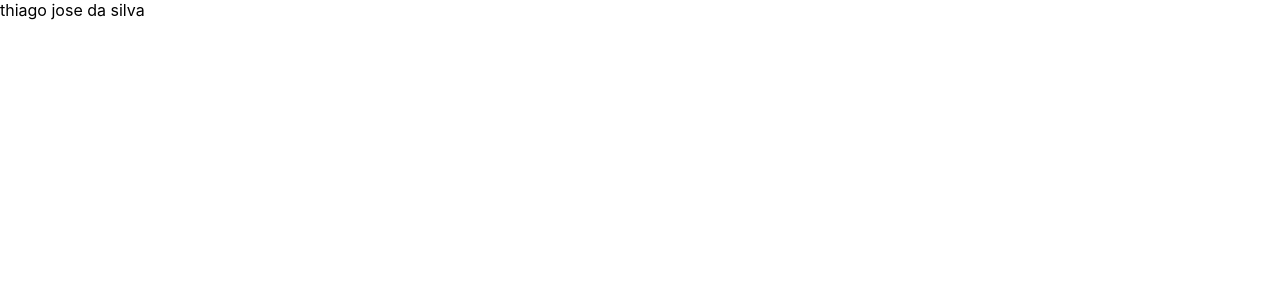
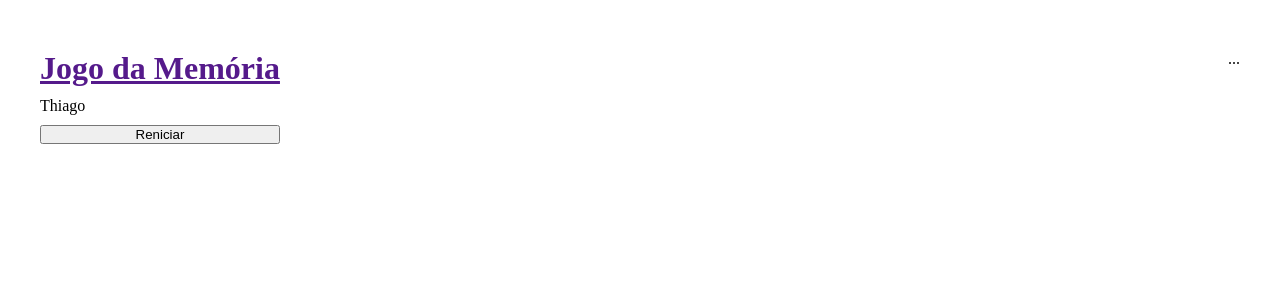
Before and after one commit to thiagoadssilva/ThiagoJogoDaMemoria, a React (Create React App) app in the folder frontend/: page / in a window 1280 px wide. Shown: the top 300 px of the page. Built offline with nearby package versions, Linux system fonts and the light colour scheme.

Commit message:
Iniciando a criação do componente geral

```diff
--- /dev/null
+++ b/frontend/src/App.styles.ts
@@ -0,0 +1,30 @@
+import styles from 'styled-components'
+
+export const Container = styles.div`
+  width: 100%;
+  max-width: 1200px;
+  margin: auto;
+  display: flex;
+  padding: 50px 0;
+`;
+
+export const Info = styles.div`
+  display: flex;
+  flex-direction: column;
+  width: auto;
+`;
+
+export const LogoLink = styles.a`
+  diplay: block;
+`;
+
+export const InfoArea = styles.div`
+  width: 100%;
+  margin: 10px 0;
+`;
+
+export const GridArea = styles.div`
+  flex: 1;
+  display: flex;
+  justify-content: flex-end;
+`;
--- a/frontend/src/App.tsx
+++ b/frontend/src/App.tsx
@@ -1,7 +1,24 @@
+import * as C from './App.styles'
+
 const App = () =>{
   return(
     <div>
-      thiago jose da silva
+      <C.Container>
+        <C.Info>
+          <C.LogoLink href=''>
+            <h1>Jogo da Memória</h1>
+          </C.LogoLink>
+
+          <C.InfoArea>
+            Thiago
+          </C.InfoArea>
+
+          <button>Reniciar</button>
+        </C.Info>
+        <C.GridArea>
+        ...
+        </C.GridArea>
+      </C.Container>
     </div>
   )
 }
--- a/frontend/src/index.css
+++ b/frontend/src/index.css
@@ -1,13 +1,8 @@
-body {
+* {
   margin: 0;
-  font-family: -apple-system, BlinkMacSystemFont, 'Segoe UI', 'Roboto', 'Oxygen',
-    'Ubuntu', 'Cantarell', 'Fira Sans', 'Droid Sans', 'Helvetica Neue',
-    sans-serif;
-  -webkit-font-smoothing: antialiased;
-  -moz-osx-font-smoothing: grayscale;
+  padding: 0;
+  box-sizing: border-box;
+  outline: 0;
+
+  transition: all 0.2s;
 }
-
-code {
-  font-family: source-code-pro, Menlo, Monaco, Consolas, 'Courier New',
-    monospace;
-}
```
Also changed, not shown: frontend/src/logo.svg (deleted).
